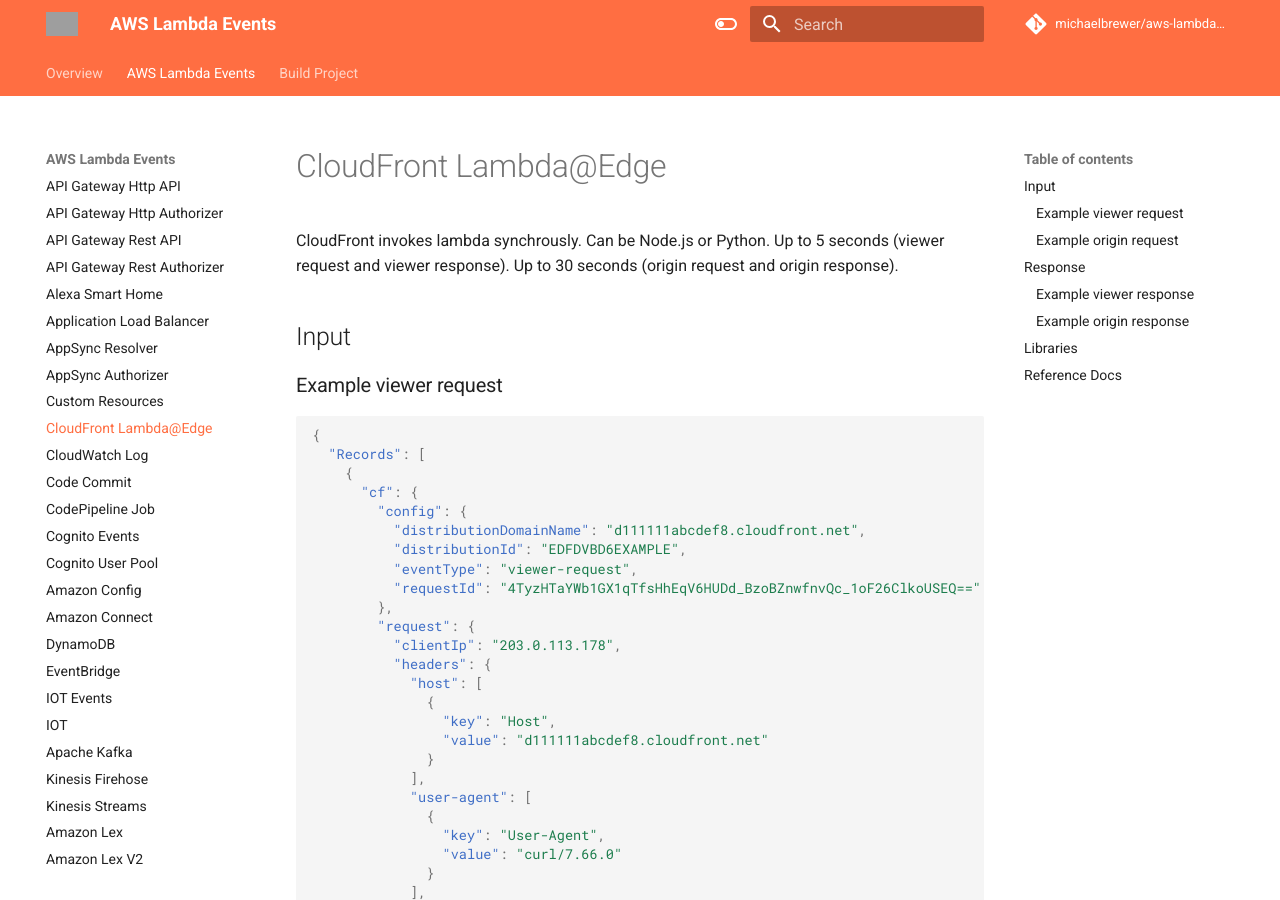
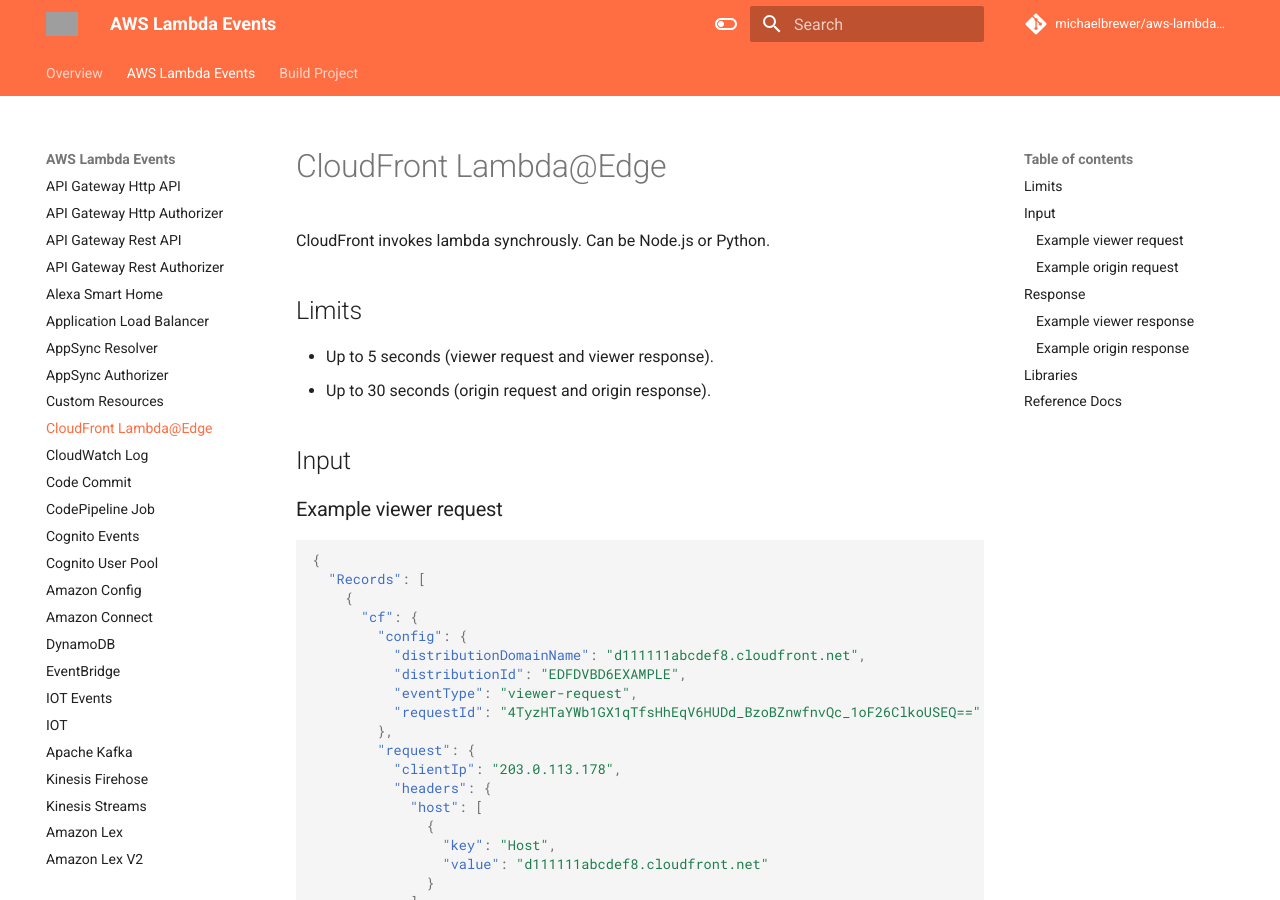
Before and after one commit to michaelbrewer/aws-lambda-events, an MkDocs documentation site: the page built from docs/cloudfront-lambda-edge.md, in a window 1280 px wide and 900 px high. Built offline with MkDocs 1.6.1 and Material for MkDocs 9.7.7, drawn with Linux system fonts in a browser that asks for light colours; comment, search, counter and statistics services are not loaded; grey boxes are pictures that could not be loaded.

Commit message:
chore: format limits

```diff
--- a/docs/cloudfront-lambda-edge.md
+++ b/docs/cloudfront-lambda-edge.md
@@ -1,6 +1,11 @@
 # CloudFront Lambda@Edge
 
-CloudFront invokes lambda synchrously. Can be Node.js or Python. Up to 5 seconds (viewer request and viewer response). Up to 30 seconds (origin request and origin response).
+CloudFront invokes lambda synchrously. Can be Node.js or Python.
+
+## Limits
+
+- Up to 5 seconds (viewer request and viewer response).
+- Up to 30 seconds (origin request and origin response).
 
 ## Input
 
```
